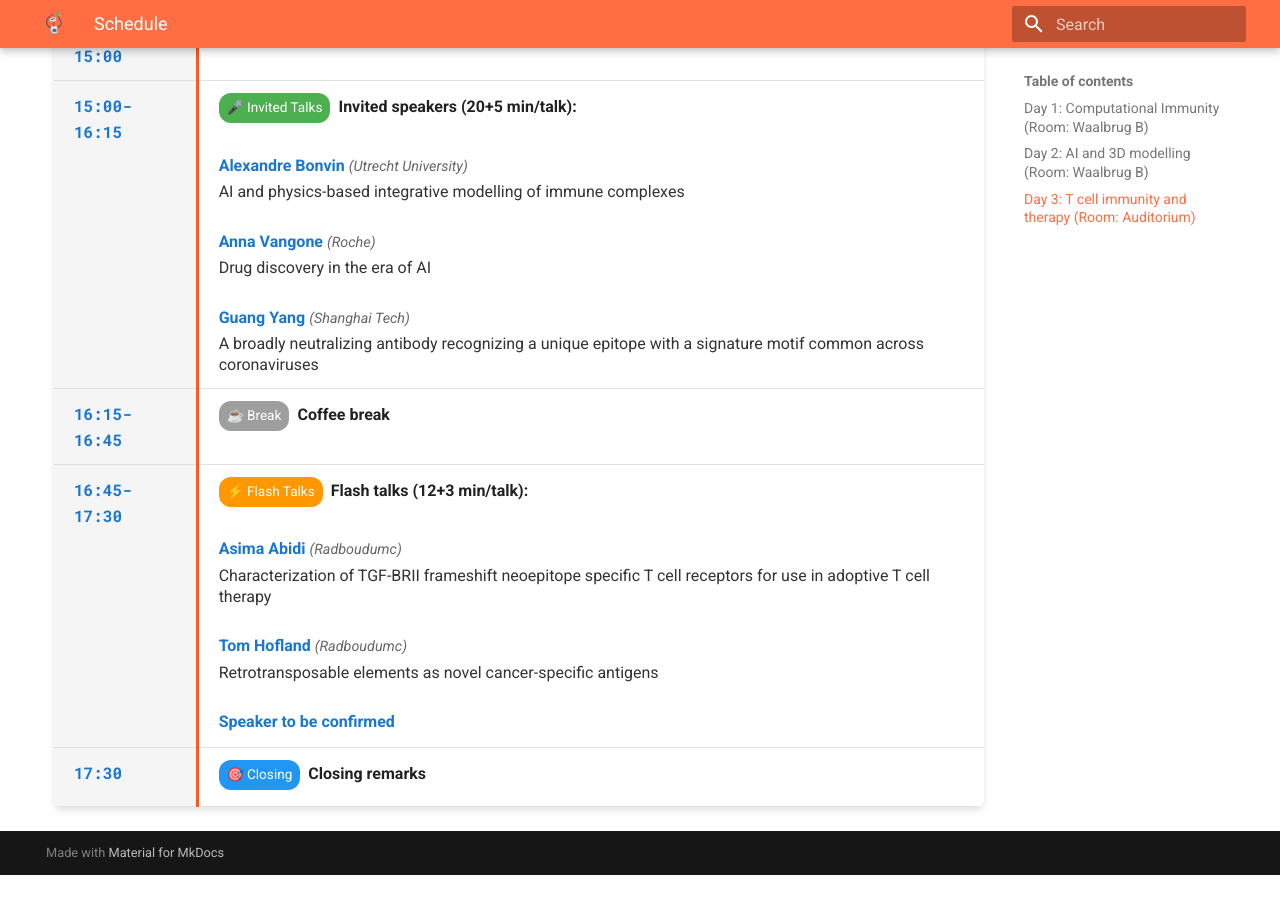
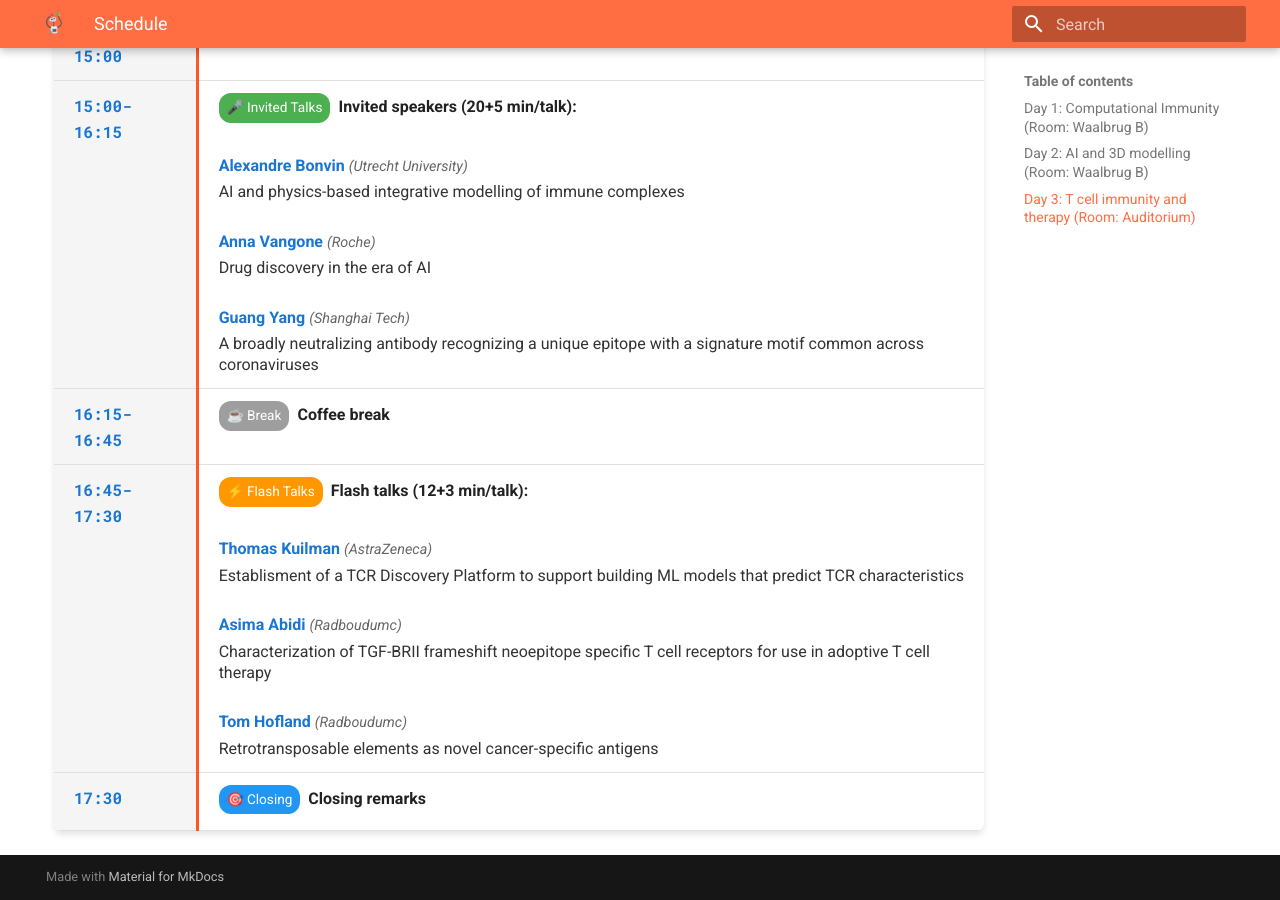
Before and after one commit to X-lab-3D/csi, an MkDocs documentation site: the page built from docs/schedule.md, in a window 1280 px wide and 900 px high, scrolled down 4499 px. Built offline with MkDocs 1.6.1 and Material for MkDocs 9.7.7, drawn with Linux system fonts in a browser that asks for light colours; the version menu is left out; before the commit the page ends 5374 px from its top, so only the background shows below that.

Commit message:
Add Thomas Kuilman talk to day 3's schedule

```diff
--- a/docs/schedule.md
+++ b/docs/schedule.md
@@ -302,15 +302,16 @@
 <td>
 <span class="event-badge badge-flash">⚡ Flash Talks</span><strong>Flash talks (12+3 min/talk):</strong><br><br>
 <div class="talk-entry">
+<span class="speaker-name">Thomas Kuilman</span> <span class="speaker-affiliation">(AstraZeneca)</span><br>
+<div class="talk-title">Establisment of a TCR Discovery Platform to support building ML models that predict TCR characteristics</div>
+</div><br>
+<div class="talk-entry">
 <span class="speaker-name">Asima Abidi</span> <span class="speaker-affiliation">(Radboudumc)</span><br>
 <div class="talk-title">Characterization of TGF-BRII frameshift neoepitope specific T cell receptors for use in adoptive T cell therapy</div>
 </div><br>
 <div class="talk-entry">
 <span class="speaker-name">Tom Hofland</span> <span class="speaker-affiliation">(Radboudumc)</span><br>
 <div class="talk-title">Retrotransposable elements as novel cancer-specific antigens</div>
-</div><br>
-<div class="talk-entry">
-<span class="speaker-name">Speaker to be confirmed</span><br>
 </div>
 </td>
 </tr>
```
